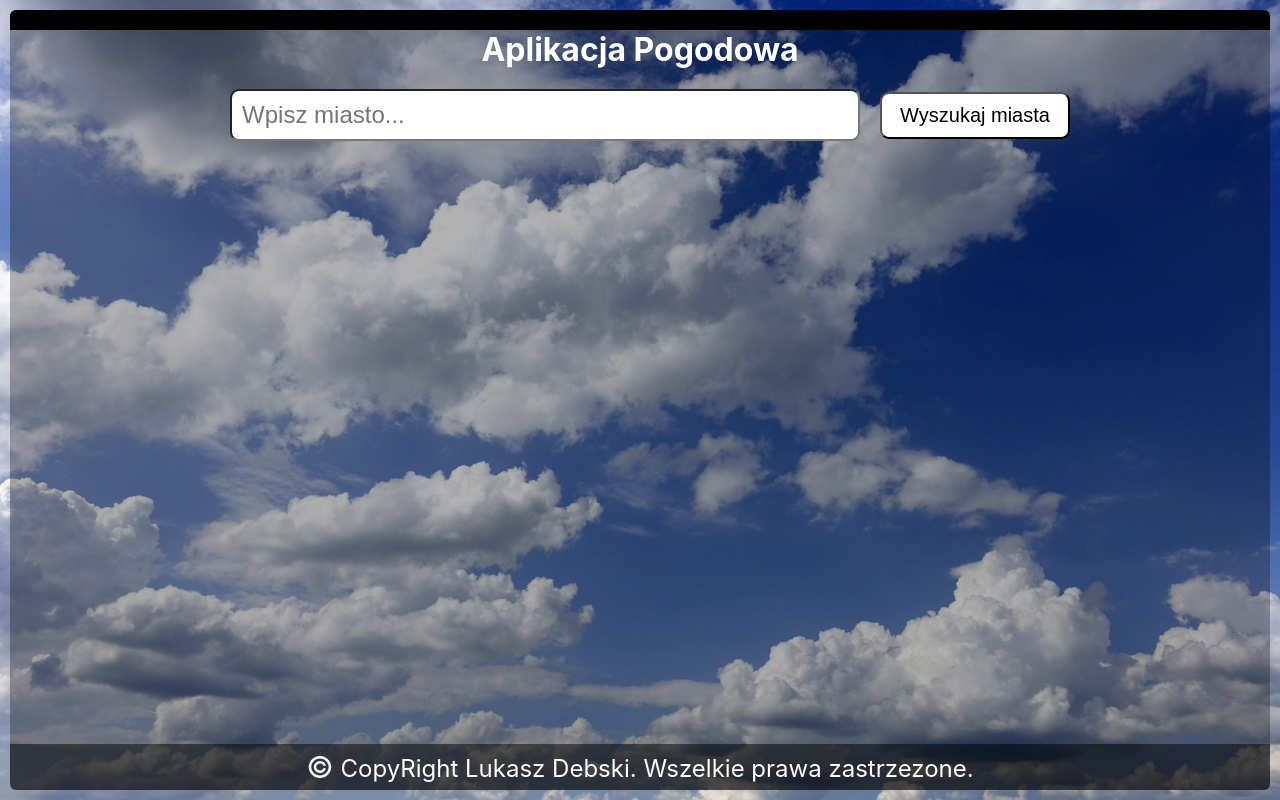
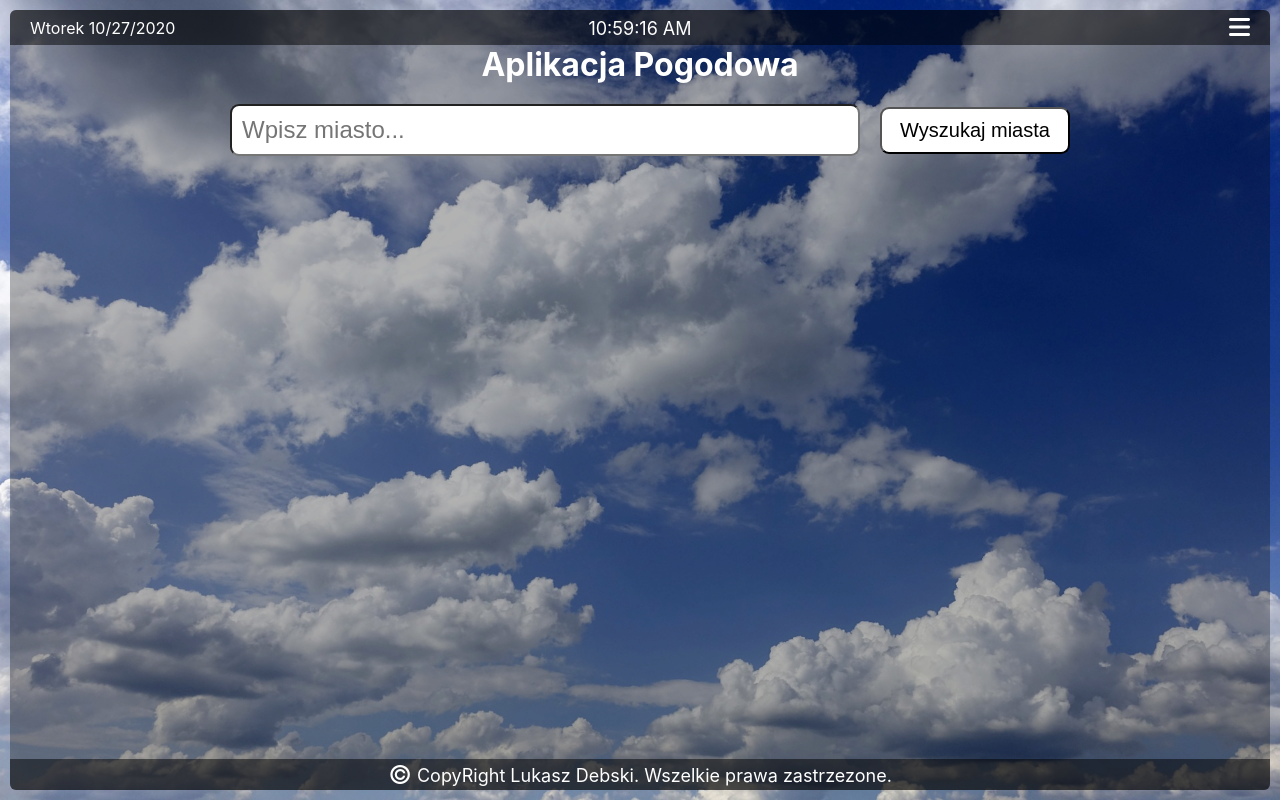
Before and after one commit to lukasdebski/WeatherApp, a React (Create React App) app: page / in a window 1280 px wide. Built offline with nearby package versions, Linux system fonts and the light colour scheme.

Commit message:
add time and date to navtop

```diff
--- a/public/index.html
+++ b/public/index.html
@@ -11,6 +11,7 @@
     />
     <link rel="apple-touch-icon" href="%PUBLIC_URL%/logo192.png" />
     <link rel="manifest" href="%PUBLIC_URL%/manifest.json" />
+    <script src="https://kit.fontawesome.com/2e7026ab2e.js" crossorigin="anonymous"></script>
 
     <title>My new Weather App</title>
   </head>
--- a/src/components/Footer/Footer.scss
+++ b/src/components/Footer/Footer.scss
@@ -5,7 +5,7 @@
   position: absolute;
   bottom: 0;
   left: 0;
-  padding: 5px 0;
+  //padding: 2px 0;
   background-color: rgba(0, 0, 0, .5);
 }
 
@@ -20,22 +20,22 @@
 
 @include tablet {
   .footer__text {
-    font-size: 18px;
+    font-size: 16px;
   }
 
   .copy {
     font-size: 24px;
-    vertical-align: -1px;
+    vertical-align: -2px;
   }
 }
 
 @include desktop {
   .footer__text {
-    font-size: 24px;
+    font-size: 18px;
   }
 
   .copy {
-    font-size: 30px;
-    vertical-align: -1px;
+    font-size: 26px;
+    vertical-align: -2px;
   }
 }
--- a/src/components/NavTop/NavTop.js
+++ b/src/components/NavTop/NavTop.js
@@ -1,20 +1,30 @@
-import React from 'react';
+import React, {Component} from 'react';
 import './NavTop.scss';
+import ClockTime from "./date";
 
-const NavTop = props => {
+export default class NavTop extends Component {
+    state = {
+        state: new Date(),
+    }
 
-    const {date} = props.weather;
 
-    // const date = new Date().toLocaleDateString();
+    componentDidMount() {
+        this.intervalId = setInterval(() => {
+            this.setState(() => {
+                return {
+                    state: new Date(),
+                }
+            })
+        }, 1000)
+    }
 
-    return (
-        <section className='navtop'>
-            <div className='navtop__el'>{date}</div>
-            <div className='navtop__el'>
+    render() {
+        const {state} = this.state;
+        return(
+            <>
+                <ClockTime date={state}/>
+            </>
+        )
+    }
 
-            </div>
-        </section>
-    )
 }
-
-export default NavTop;
--- a/src/components/NavTop/NavTop.scss
+++ b/src/components/NavTop/NavTop.scss
@@ -1,4 +1,54 @@
+@import "../../styles/mixins";
+
 .navtop {
-  height: 20px;
-  background-color: #000;
+  position: relative;
+  display: flex;
+  justify-content: space-between;
+  align-items: center;
+  background-color: rgba(0, 0, 0, .5);
+  padding: 5px 20px;
+  font-size: 12px;
 }
+
+.el--center {
+  position: absolute;
+  top: 50%;
+  left: 50%;
+  transform: translate(-50%, -50%);
+  font-size: 14px;
+}
+
+.fa-bars {
+  font-size: 20px;
+  cursor: pointer;
+}
+
+@include tablet {
+  .navtop {
+    padding: 5px 20px;
+    font-size: 14px;
+  }
+
+  .el--center {
+    font-size: 16px;
+  }
+
+  .fa-bars {
+    font-size: 22px;
+  }
+}
+
+@include desktop {
+  .navtop {
+    padding: 5px 20px;
+    font-size: 16px;
+  }
+
+  .el--center {
+    font-size: 18px;
+  }
+
+  .fa-bars {
+    font-size: 24px;
+  }
+}
--- /dev/null
+++ b/src/components/NavTop/date.js
@@ -0,0 +1,23 @@
+import React, {Component} from "react";
+
+
+
+export default class ClockTime extends Component {
+
+    render() {
+        const {date} = this.props;
+        const daysArr = ["Niedziela", "Poniedziałek", "Wtorek", "Środa",
+            "Czwartek", "Piątek", "Sobota"];
+        return(
+            <>
+                <section className='navtop'>
+                    <div className='navtop__el'>{daysArr[date.getDay()]} {date.toLocaleDateString()}</div>
+                    <div className='navtop__el el--center'>{date.toLocaleTimeString()}</div>
+                    <div className='navtop__el'><i className="fas fa-bars"></i></div>
+                </section>
+
+            </>
+
+        )
+    }
+}
--- a/src/index.scss
+++ b/src/index.scss
@@ -2,6 +2,7 @@
 @import "./styles/fonts";
 @import './styles/mixins';
 @import './styles/container';
+
 
 body {
   margin: 0;
--- a/src/layouts/App/App.js
+++ b/src/layouts/App/App.js
@@ -50,13 +50,13 @@ class App extends Component {
             })
             .then(response => response.json())
             .then(data => {
-                const date = new Date().toLocaleDateString();
-                const time = new Date().toLocaleTimeString();
+
+
                 // przekazuje funckje ktora zwroci nam obiekt z aktualnymi danymi.
                 this.setState(prev => ({
                     // prev - aktualny obiekt state.
-                    date: date,
-                    time: time,
+                    // date: date,
+                    // time: time,
                     description: data.weather[0].description,
                     icon: data.weather[0].icon,
                     city: prev.value,
```
